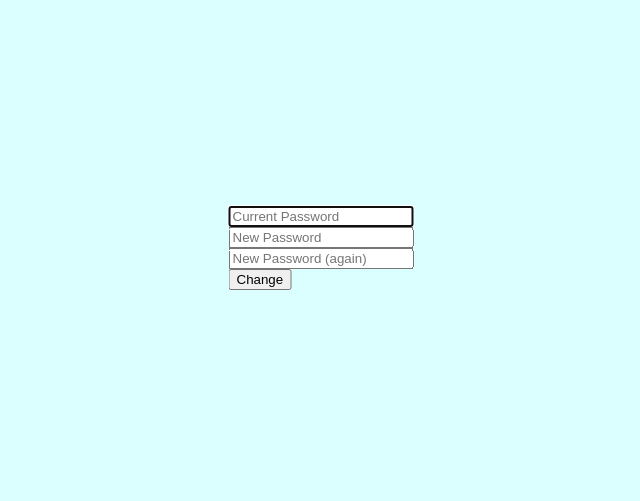
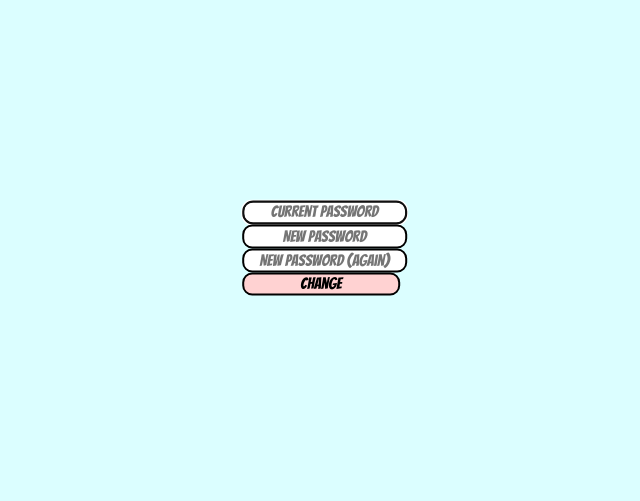
Before and after one commit to insideranionic/WebIK, a Flask app: page /change_password in a window 1280 px wide. Shown: the part 152-653 px from the top of the page, without its empty margins (319-959 px from the left). Run offline with Flask 2, Linux system fonts and the light colour scheme; a user stored in the database is signed in; some libraries are stand-ins or nearby versions.

Commit message:
layout fix change password

```diff
--- a/templates/change_password.html
+++ b/templates/change_password.html
@@ -6,6 +6,7 @@
 
 {% block main %}
     <h1>{{error_message}}</h1>
+    <div class="accountfield">
     <form action="/change_password" method="post">
         <div class="form-group">
             <input autocomplete="off" autofocus class="form-control" name="current_password" placeholder="Current Password" type="password" required/>
@@ -21,4 +22,5 @@
 
         <button class="btn btn-primary" type="submit">Change</button>
     </form>
+    </div>
 {% endblock %}
```
Also changed, not shown: database.db.
